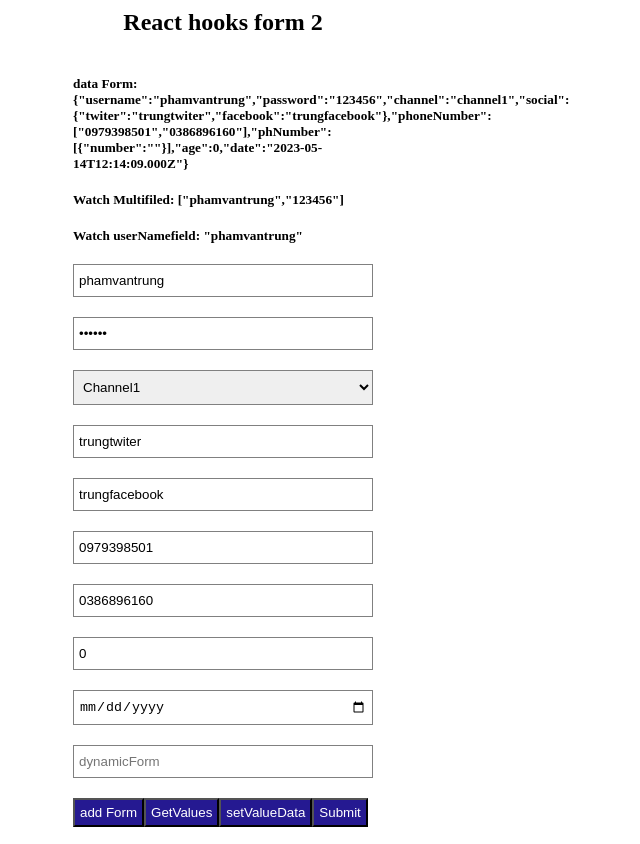
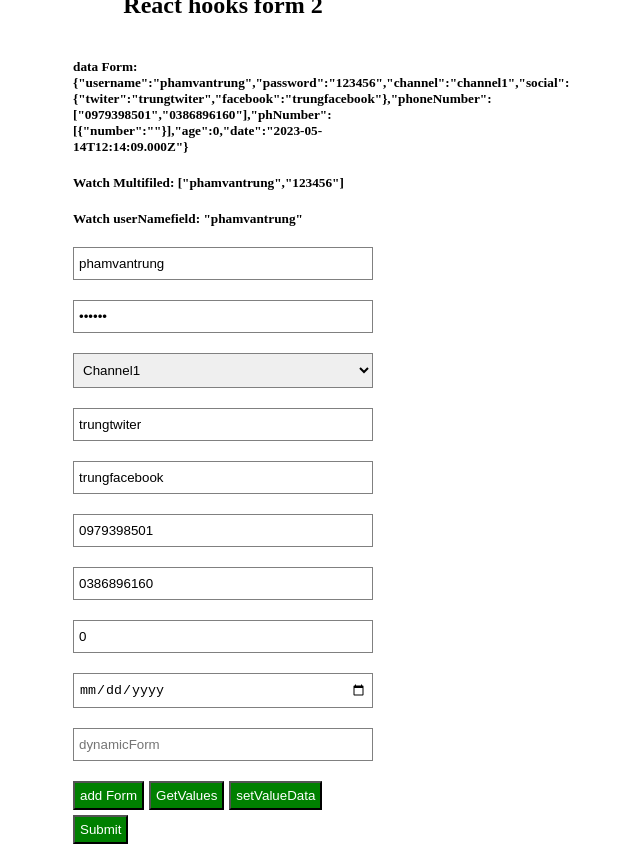
Before and after one commit to Trungdev1611/react_hooks_form, a React (Vite) app: page / in a window 1280 px wide. Shown: the whole page, without its empty margins (417-1057 px from the left). Built offline with nearby package versions, Linux system fonts and the light colour scheme.

Commit message:
add disable button submit when form have error

```diff
--- a/src/App.css
+++ b/src/App.css
@@ -23,11 +23,13 @@
 }
 .form_test button {
   padding: 5px;
-  background-color: rgb(37, 25, 145);
+  background-color: green;
   color: white;
 
 }
-
+.form_test button:disabled {
+  background-color: #ccc;
+}
 .error {
   color: red
 }
@@ -35,3 +37,8 @@ h5 {
   padding: 0;
   margin: 0
 }
+.flex {
+  display: flex;
+  gap: 5px;
+  flex-wrap: wrap;
+}
--- a/src/components/Form_reactHookForm.tsx
+++ b/src/components/Form_reactHookForm.tsx
@@ -21,7 +21,8 @@ const Form_reactHookForm = () => {
     register,
     control,
     handleSubmit,
-    formState: { errors }, //lấy lỗi ở trong form ra để show
+    formState: { errors,  isValid }, //lấy lỗi ở trong form ra để show
+    // isValid: Set to true if the form doesn't have any errors.
     watch,getValues, setValue
   } = useForm<IFormData>({
     defaultValues: {
@@ -51,6 +52,7 @@ const Form_reactHookForm = () => {
   console.log(`fields`, fields);
 
   console.log(`errors`, errors);
+  console.log(`isValid`, isValid);
 
   function submitFunction(dataForm: IFormData) {
     console.log(`dataForm`, dataForm);
@@ -206,7 +208,9 @@ const Form_reactHookForm = () => {
         <button onClick={setValueData} type="button">
           setValueData
         </button>
-        <button>Submit</button>
+        <button
+        // disabled = {!isValid}
+        >Submit</button>
         </div>
 
       </form>
```
